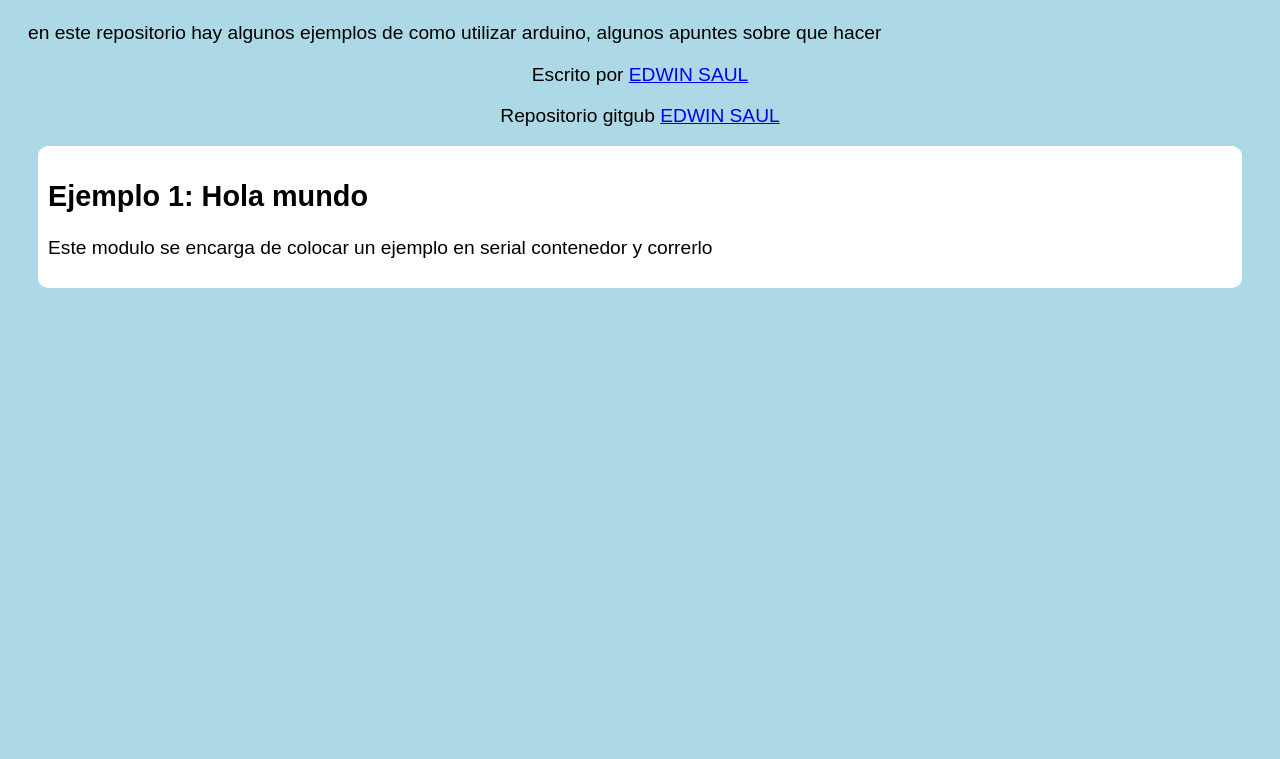
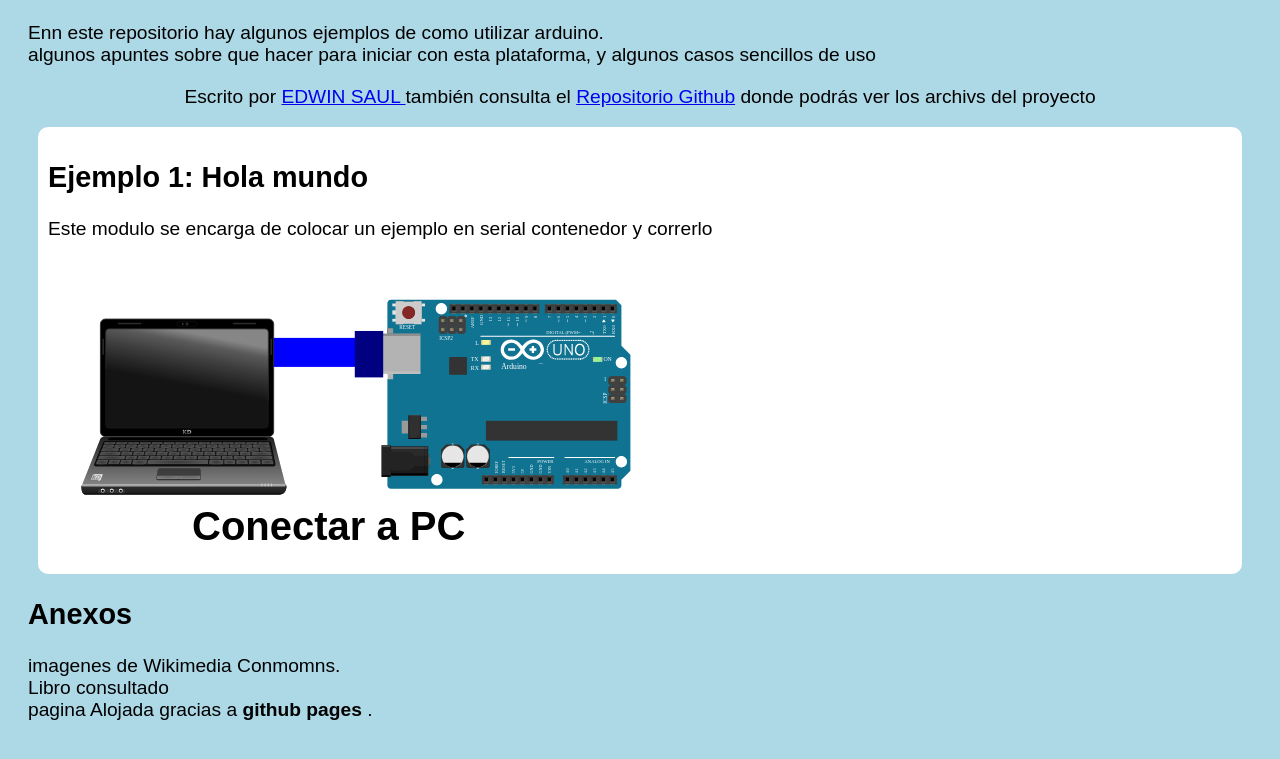
Before and after one commit to Saul11235/Experimentos_arduino, a plain HTML site: page index.html in a window 1280 px wide. Shown: the part 101-860 px from the top of the page. Before the commit the page ends 800 px from the top, so only its background shows below. Drawn offline with Linux system fonts and the light colour scheme.

Commit message:
first changes

```diff
--- a/index.html
+++ b/index.html
@@ -18,13 +18,18 @@ body {
   text-align: center;
 }
 
+.imagen {
+  max-width: 100%;
+  height: auto;
+
+}
+
 .contenedor {
   background-color: white;
   padding: 10px;
   margin: 10px;
   border-radius: 10px;
 }
-
 
 </style>
 <!-- ----- -->
@@ -34,16 +39,42 @@ body {
   <!-- -------------------- -->
 
   <body>
+
     <h1 class="centrar"> Practica usando Arduino </h1>
-    <p> en este repositorio hay algunos ejemplos de como utilizar
-    arduino, algunos apuntes sobre que hacer </p>
-    <p class="centrar"> Escrito por <a href="https:edwinsaul.com">EDWIN SAUL </a></p>
-    <p class="centrar"> Repositorio gitgub <a href="https://github.com/Saul11235/Experimentos_arduino">EDWIN SAUL </a></p>
 
+    <p> Enn este repositorio hay algunos ejemplos de como utilizar
+    arduino.</br> algunos apuntes sobre que hacer para iniciar con esta plataforma,
+    y algunos casos sencillos de uso</br></p>
+    <p class="centrar">
+    Escrito por <a href="https:edwinsaul.com">EDWIN SAUL </a> también consulta el
+    <a href="https://github.com/Saul11235/Experimentos_arduino">Repositorio Github</a> donde
+    podrás ver los archivs del proyecto</p>
+
+    <!-- --------------------- -->
     <div class="contenedor" id="HolaMundo">
       <h2> Ejemplo 1: Hola mundo </h2>
       <p> Este modulo se encarga de colocar un ejemplo en serial contenedor y correrlo</p>
+
+
+      <img src="proyectos/p01_holaMundo/grafico.svg"></img>
+
     </div>
+    <!-- --------------------- -->
+
+
+    <h2>Anexos</h2>
+    <p>
+    imagenes de Wikimedia Conmomns.</br>
+    Libro consultado</br>
+    pagina Alojada gracias a <b>github pages </b>.</br>
+
+    </p>
+
+
+
+
+
+
 
 
 
```
Also changed, not shown: imagenes/ArduinoUno.svg (added), imagenes/Breadboard.svg (added), imagenes/laptop.svg (added), proyectos/p01_holaMundo/grafico.svg (added), 2 other files.
